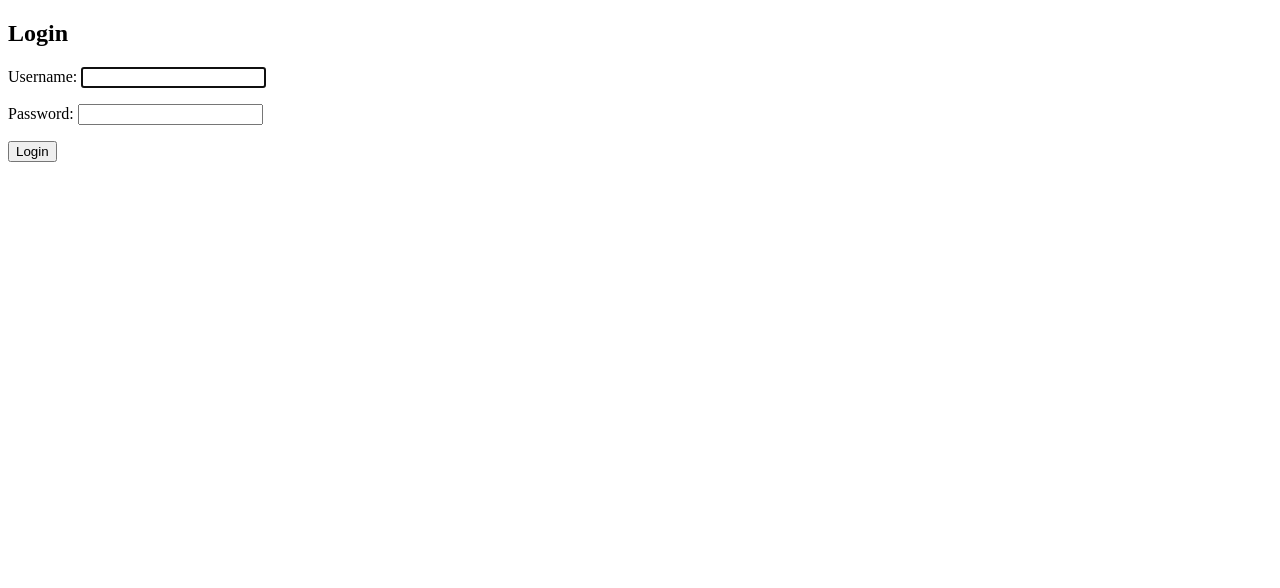
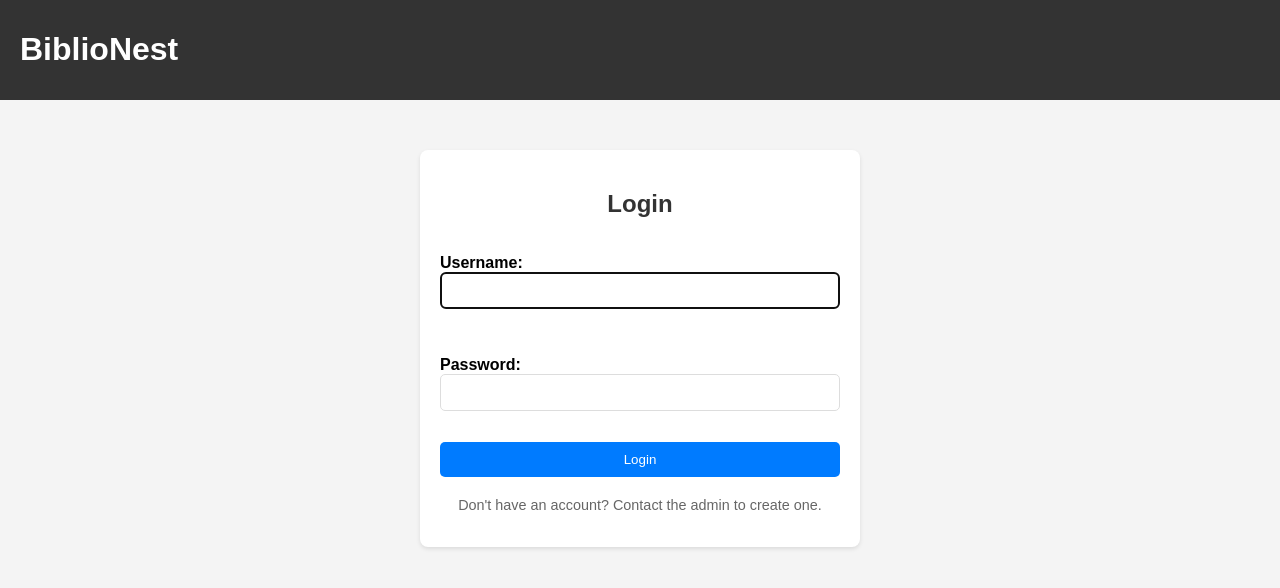
Before and after one commit to CourtneyWest-no/biblionest_project1, a Django app: page /login/ in a window 1280 px wide. Shown: the top 588 px of the page. Run offline with Django 5.2, Linux system fonts and the light colour scheme.

Commit message:
Update login page style

```diff
--- a/BiblioDjango/BiblioApp/templates/BiblioApp/login.html
+++ b/BiblioDjango/BiblioApp/templates/BiblioApp/login.html
@@ -4,13 +4,92 @@
     <meta charset="UTF-8">
     <meta name="viewport" content="width=device-width, initial-scale=1.0">
     <title>Login</title>
+    <style>
+        body {
+            font-family: Arial, sans-serif;
+            margin: 0;
+            padding: 0;
+            background-color: #f4f4f4;
+        }
+        header {
+            background-color: #333;
+            color: white;
+            padding: 10px 20px;
+            display: flex;
+            justify-content: space-between;
+            align-items: center;
+        }
+        header a {
+            color: inherit;
+            text-decoration: none;
+        }
+        header a:hover {
+            text-decoration: underline;
+        }
+        .container {
+            max-width: 400px;
+            margin: 50px auto;
+            padding: 20px;
+            background: white;
+            border-radius: 8px;
+            box-shadow: 0 2px 4px rgba(0, 0, 0, 0.1);
+        }
+        h2 {
+            text-align: center;
+            margin-bottom: 20px;
+            color: #333;
+        }
+        form {
+            display: flex;
+            flex-direction: column;
+        }
+        form label {
+            margin-bottom: 5px;
+            font-weight: bold;
+        }
+        form input, form select {
+            width: 100%; /* Make the input stretch to the full width of the container */
+            box-sizing: border-box; /* Include padding and border in the element's total width */
+            margin-bottom: 15px;
+            padding: 10px;
+            border: 1px solid #ddd;
+            border-radius: 5px;
+        }
+        form button {
+            background-color: #007bff;
+            color: white;
+            border: none;
+            padding: 10px 15px;
+            border-radius: 5px;
+            cursor: pointer;
+        }
+        form button:hover {
+            background-color: #0056b3;
+        }
+        .footer {
+            text-align: center;
+            margin-top: 20px;
+            font-size: 0.9em;
+            color: #666;
+        }
+    </style>
 </head>
 <body>
+    <header>
+        <div>
+            <h1><a href="/">BiblioNest</a></h1>
+        </div>
+    </header>
+    <div class="container">
         <h2>Login</h2>
         <form method="post">
             {% csrf_token %}
             {{ form.as_p }}
             <button type="submit">Login</button>
         </form>
+        <div class="footer">
+            <p>Don't have an account? Contact the admin to create one.</p>
+        </div>
+    </div>
 </body>
 </html>
```
Lines whose indentation alone changed are shown as unchanged.
